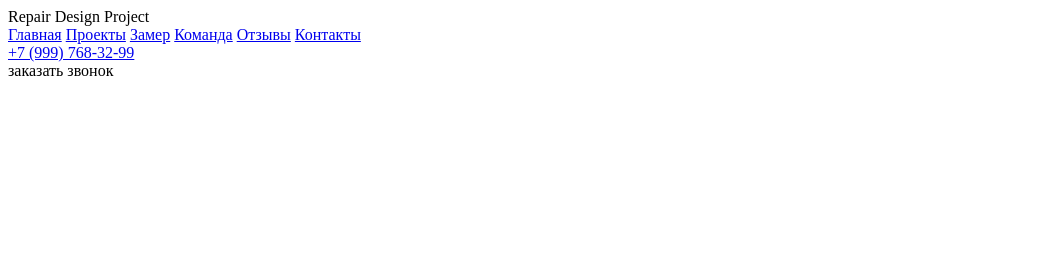
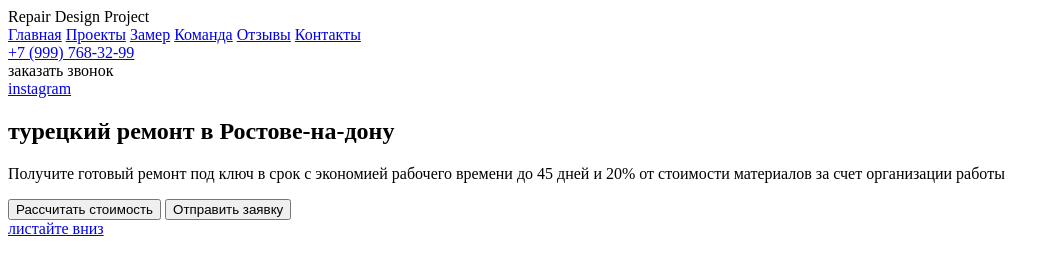
Before and after one commit to Genzo-droid/by, a website: page index.html in a window 1280 px wide. Shown: the whole page, without its empty margins (0-1060 px from the left). Drawn offline with Linux system fonts and the light colour scheme.

Commit message:
feat: add block hero in index.html

```diff
--- a/index.html
+++ b/index.html
@@ -27,5 +27,23 @@
   </div>
   <!-- /.container -->
 </header>
+<main>
+  <section class="hero">
+    <a href="#" class="instagram hero__instahram">instagram</a>
+    <div class="hero__content">
+      <div class="container">
+        <h1 class="title hero__title">турецкий ремонт в Ростове-на-дону</h1>
+        <p class="hero__text">Получите готовый ремонт под ключ в срок с экономией рабочего времени до 45 дней и 20% от стоимости материалов за счет организации работы</p>
+        <button class="button hero__button button--primary">Рассчитать стоимость</button>
+        <button class="button hero__button button--outline">Отправить заявку</button>
+      </div>
+      <!-- /.container -->
+    </div>
+    <!-- /.hero__content -->
+    <a href="#" class="scroll-down">листайте вниз</a>
+  </section>
+  <!-- /.hero -->
+</main>
+<!-- /.main -->
 </body>
 </html>
```
